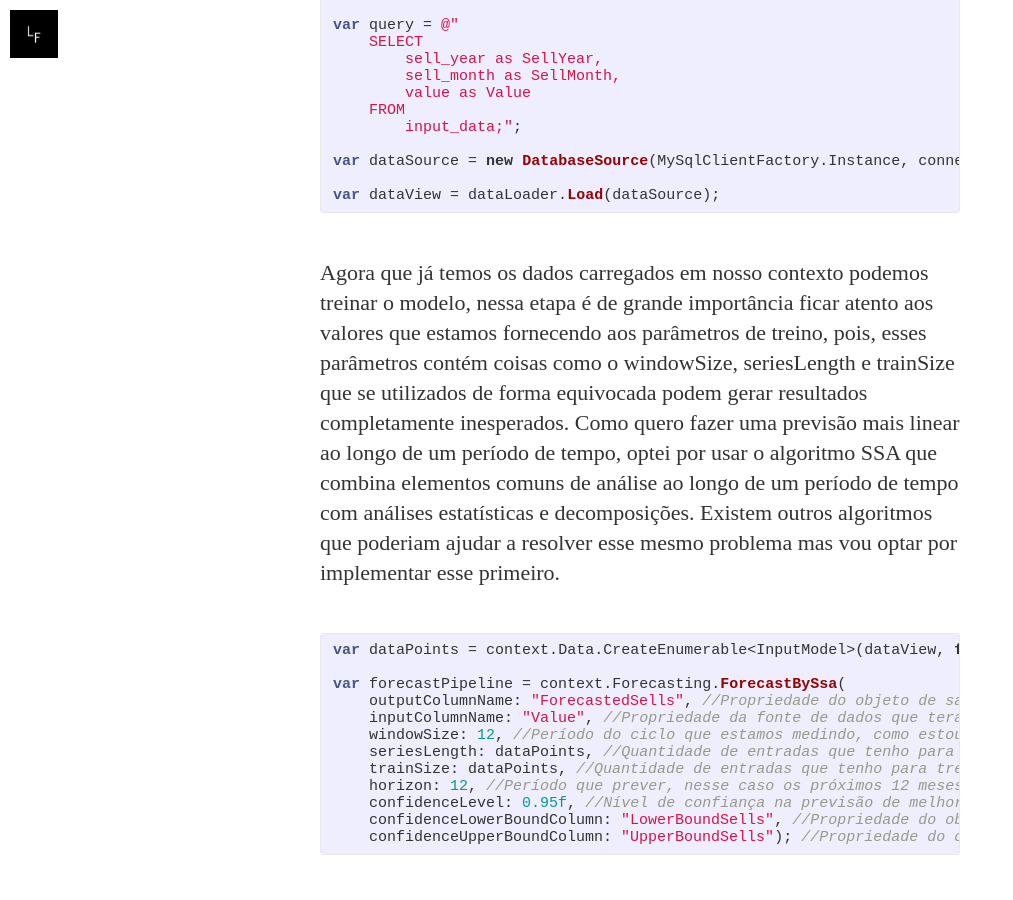
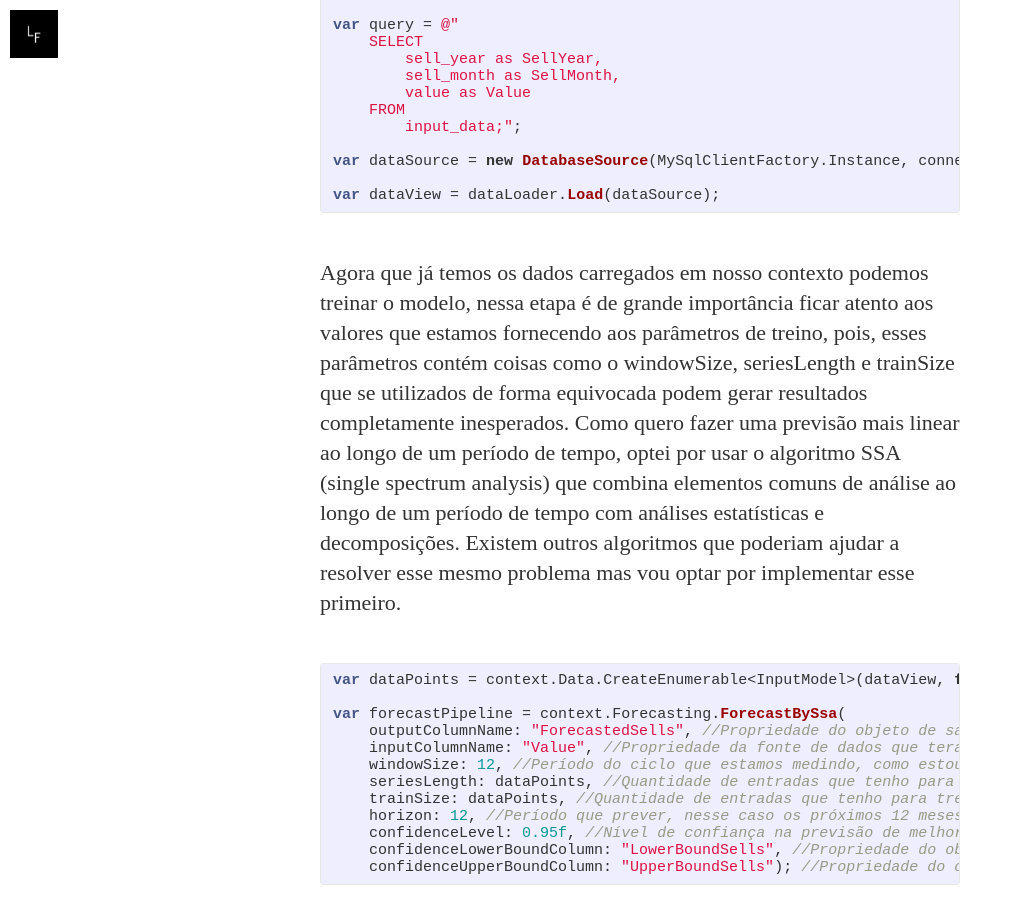
Before and after one commit to lfppfaria/lfppfaria.github.io, a Jekyll site: the page built from _posts/2020-06-22-experimentando-ml.net.markdown, in a window 1280 px wide and 900 px high, scrolled down 6122 px. Shown: the whole window, without its empty margins (0-1013 px from the left). Built offline with Jekyll 4.4.1, drawn with Linux system fonts in a browser that asks for light colours; nearby versions of some CDN libraries; some web fonts are replaced; comment, search, counter and statistics services are not loaded.

Commit message:
Ajuste do post ML

```diff
--- a/_posts/2020-06-22-experimentando-ml.net.markdown
+++ b/_posts/2020-06-22-experimentando-ml.net.markdown
@@ -174,7 +174,7 @@ var dataSource = new DatabaseSource(MySqlClientFactory.Instance, connectionStrin
 var dataView = dataLoader.Load(dataSource);
 {% endhighlight %}
 
-Agora que já temos os dados carregados em nosso contexto podemos treinar o modelo, nessa etapa é de grande importância ficar atento aos valores que estamos fornecendo aos parâmetros de treino, pois, esses parâmetros contém coisas como o windowSize, seriesLength e trainSize que se utilizados de forma equivocada podem gerar resultados completamente inesperados. Como quero fazer uma previsão mais linear ao longo de um período de tempo, optei por usar o algoritmo SSA que combina elementos comuns de análise ao longo de um período de tempo com análises estatísticas e decomposições. Existem outros algoritmos que poderiam ajudar a resolver esse mesmo problema mas vou optar por implementar esse primeiro.
+Agora que já temos os dados carregados em nosso contexto podemos treinar o modelo, nessa etapa é de grande importância ficar atento aos valores que estamos fornecendo aos parâmetros de treino, pois, esses parâmetros contém coisas como o windowSize, seriesLength e trainSize que se utilizados de forma equivocada podem gerar resultados completamente inesperados. Como quero fazer uma previsão mais linear ao longo de um período de tempo, optei por usar o algoritmo SSA (single spectrum analysis) que combina elementos comuns de análise ao longo de um período de tempo com análises estatísticas e decomposições. Existem outros algoritmos que poderiam ajudar a resolver esse mesmo problema mas vou optar por implementar esse primeiro.
 
 {% highlight c# %}
 var dataPoints = context.Data.CreateEnumerable<InputModel>(dataView, false).Count(); //Quantidade de itens que tenho para dar entrada no treinamento e na previsão
```
